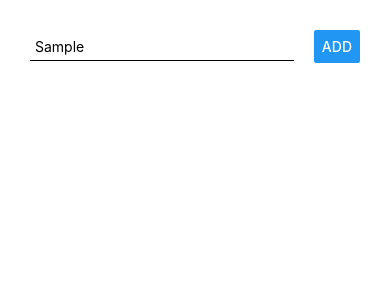
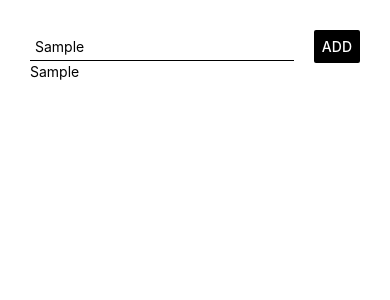
Before and after one commit to yusuf-ishaku/my-first-mobile-app, a React Native app: screen / in a window 390 px wide. Both pictures are taken after typing "Sample" into the empty fields and a click on the button "ADD". Shown: the top 300 px of the page. Built offline with nearby package versions, Linux system fonts and the light colour scheme.

Commit message:
Debug time

```diff
--- a/App.js
+++ b/App.js
@@ -3,14 +3,35 @@ import { StatusBar } from 'expo-status-bar';
 import { StyleSheet, Text, View, Button, TextInput } from 'react-native';
 
 export default function App() {
-  const [text, setText] = useState("Fortune's second app!")
+  const [newGoal, setNewGoal] = useState("");
+  const [goals, setGoals] = useState([])
+  const enteredGoalHandler = (e) =>{
+    setNewGoal(e)
+  }
+  const addNewGoal = () =>{
+    setGoals([...goals, newGoal])
+  }
   return (
     <View style={styles.screen}>
       <View style={styles.inputPart}>
-        <TextInput placeholder='New Task' style={styles.input}/>
-        <Button title='Add' style={{backgroundColor: 'black'}}></Button>
+        <TextInput
+        placeholder='New Task'
+        style={styles.input}
+        onChangeText={enteredGoalHandler}
+        value = {newGoal}
+        />
+        <Button
+        title='Add'
+        color='black'
+        onPress={addNewGoal}></Button>
       </View>
-      <View></View>
+      <View>
+        {goals.map((x)=>{
+          return(
+            <Text>{x}</Text>
+          )
+        })}
+      </View>
     </View>
   );
 }
@@ -29,5 +50,9 @@ const styles = StyleSheet.create({
     padding: 5,
     borderBottomWidth: 1,
     width: '80%'
+  },
+  button:{
+    backgroundColor: "black",
+    color: 'red'
   }
 })
```
